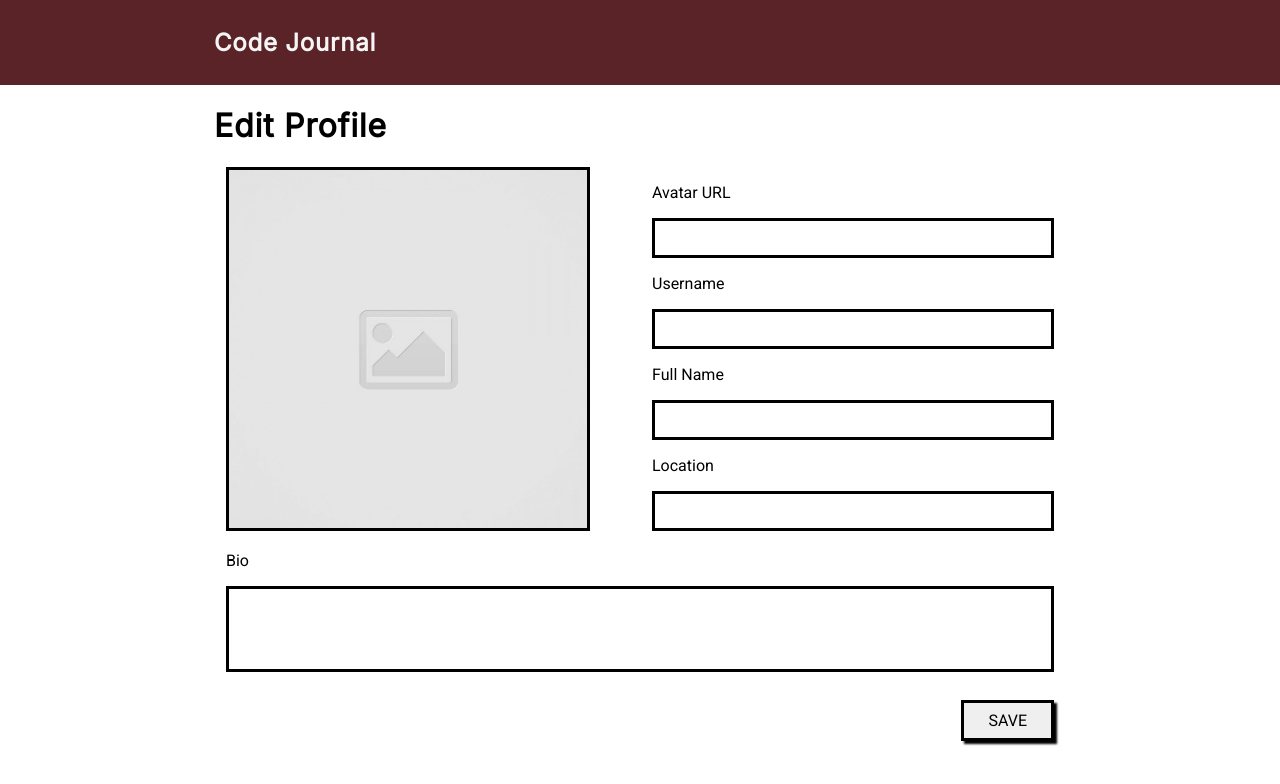
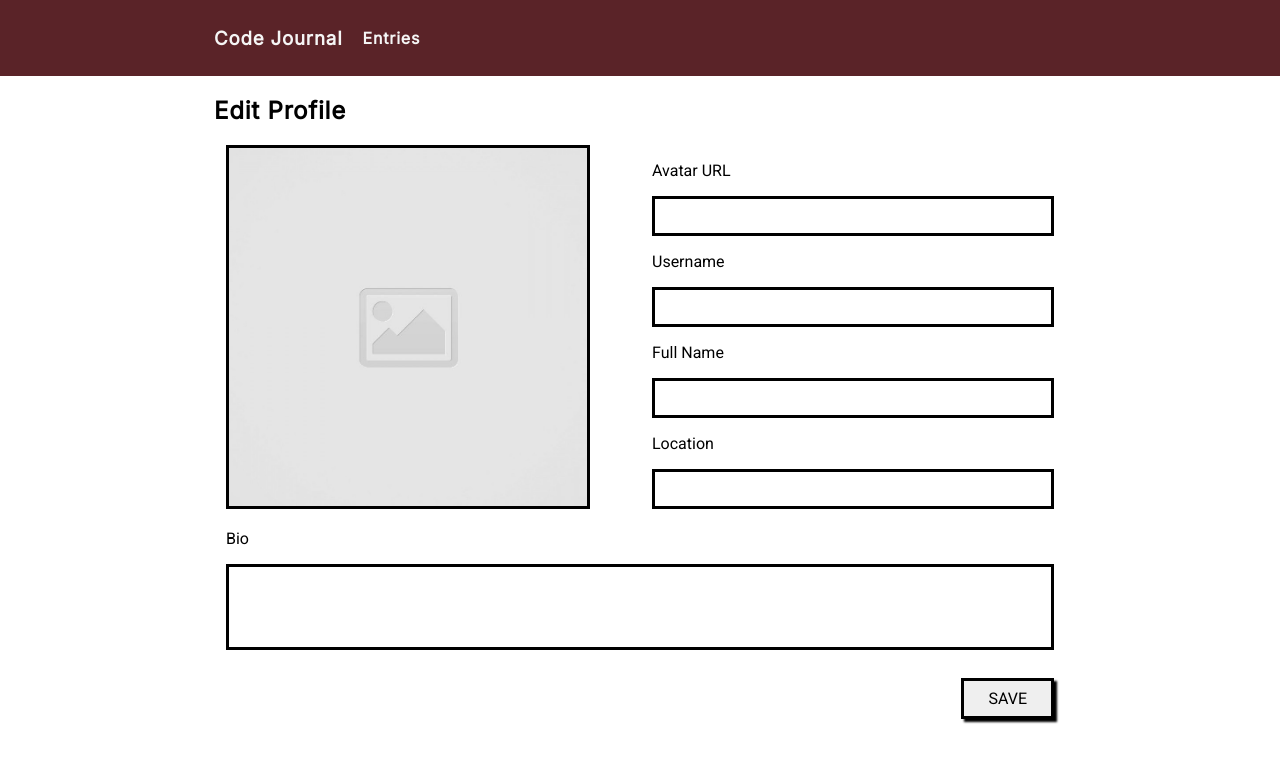
Before and after one commit to ejgilleland/code-journal, a plain HTML site: page index.html in a window 1280 px wide. Drawn offline with Linux system fonts and the light colour scheme.

Commit message:
Added div data-view=entries, added entries link to navbar, set condition on click event listener to only show entries if a profile exists. Added div data-view=create-entry

```diff
--- a/css/styles.css
+++ b/css/styles.css
@@ -2,8 +2,9 @@ body {
   font-family: 'Roboto', sans-serif;
 }
 
-h1,
-h2 {
+h2,
+h3,
+h4 {
   font-family: 'Inter', sans-serif;
   letter-spacing: 0.05rem;
 }
@@ -11,6 +12,14 @@ h2 {
 header {
   color: whitesmoke;
   background-color: #5a2328;
+}
+
+.navbar {
+  display: flex;
+}
+
+.navbar > h4 {
+  margin: auto 1.25rem;
 }
 
 .image-container > img {
--- a/index.html
+++ b/index.html
@@ -18,13 +18,14 @@
 </head>
 <body>
   <header>
-    <div>
-      <h2><a href="#" data-view="view-profile">Code Journal</a></h2>
+    <div class="navbar">
+      <h3><a href="#" data-view="view-profile">Code Journal</a></h3>
+      <h4><a href="#" data-view="entries">Entries</a></h4>
     </div>
   </header>
   <main>
     <div class="container" data-view="edit-profile">
-      <h1>Edit Profile</h1>
+      <h2>Edit Profile</h2>
       <form class="row" id="profile">
         <div class="column-half image-container">
           <img src="images/placeholder-image-square.jpg">
@@ -59,6 +60,8 @@
       </form>
     </div>
     <div class="container hidden" data-view="view-profile"></div>
+    <div class="container" data-view="entries"></div>
+    <div class="container" data-view="create-entry"></div>
   </main>
   <script src="js/data.js"></script>
   <script src="js/main.js"></script>
--- a/js/main.js
+++ b/js/main.js
@@ -22,6 +22,7 @@ $profileForm.addEventListener('submit', function (event) {
 document.addEventListener('click', function (event) {
   if (event.target.nodeName.toLowerCase() === 'a') {
     if ((event.target.dataset.view === 'view-profile' && data.profile.username) ||
+      (event.target.dataset.view === 'entries' && data.profile.username) ||
       event.target.dataset.view === 'edit-profile') {
       viewSwapper(event.target.dataset.view);
     }
```
